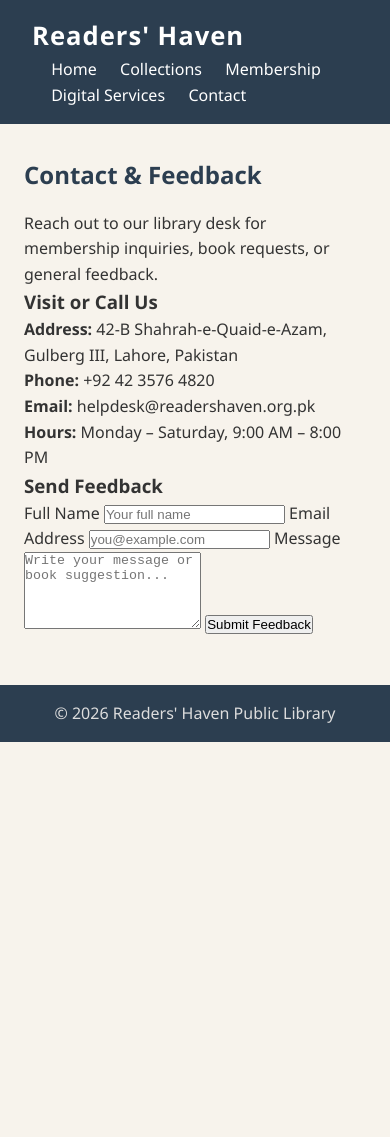
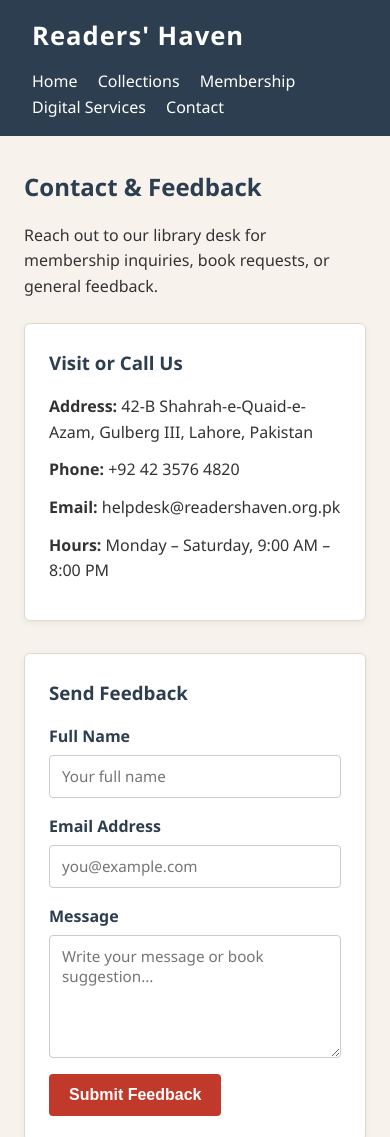
Before and after one commit to tallhaiqbal/readers-haven-library, a website: page src/contact.html in a window 390 px wide. Shown: the top 1137 px of the page. Before the commit the page ends 844 px from the top, so only its background shows below. Drawn offline with Linux system fonts and the light colour scheme.

Commit message:
style(contact): add contact form styles and responsive media query

```diff
--- a/styles/style.css
+++ b/styles/style.css
@@ -47,3 +47,91 @@ body {
   padding: 1rem;
   margin-top: 3rem;
 }
+
+/* ===== Contact Page ===== */
+.contact-grid {
+  display: grid;
+  grid-template-columns: 1fr 1.3fr;
+  gap: 2rem;
+  margin-top: 1.5rem;
+}
+
+.contact-info,
+.contact-form {
+  background: #fff;
+  border: 1px solid #e0d8cc;
+  border-radius: 6px;
+  padding: 1.5rem;
+  box-shadow: 0 2px 6px rgba(0, 0, 0, 0.06);
+}
+
+.contact-info h3,
+.contact-form h3 {
+  color: var(--primary);
+  margin-bottom: 1rem;
+}
+
+.contact-info p {
+  margin-bottom: 0.75rem;
+}
+
+.contact-form {
+  display: flex;
+  flex-direction: column;
+}
+
+.contact-form label {
+  font-weight: 600;
+  margin-bottom: 0.35rem;
+  color: var(--primary);
+}
+
+.contact-form input,
+.contact-form textarea {
+  width: 100%;
+  padding: 0.65rem 0.75rem;
+  margin-bottom: 1rem;
+  border: 1px solid #ccc;
+  border-radius: 4px;
+  font-family: inherit;
+  font-size: 0.95rem;
+}
+
+.contact-form input:focus,
+.contact-form textarea:focus {
+  outline: none;
+  border-color: var(--primary);
+}
+
+.contact-form button {
+  background: var(--accent);
+  color: #fff;
+  border: none;
+  border-radius: 4px;
+  padding: 0.75rem 1.25rem;
+  font-size: 1rem;
+  font-weight: 600;
+  cursor: pointer;
+  align-self: flex-start;
+}
+
+.contact-form button:hover {
+  background: #a93226;
+}
+
+@media (max-width: 768px) {
+  .site-header {
+    flex-direction: column;
+    align-items: flex-start;
+    gap: 0.75rem;
+  }
+
+  .nav a {
+    margin-left: 0;
+    margin-right: 1rem;
+  }
+
+  .contact-grid {
+    grid-template-columns: 1fr;
+  }
+}
```
